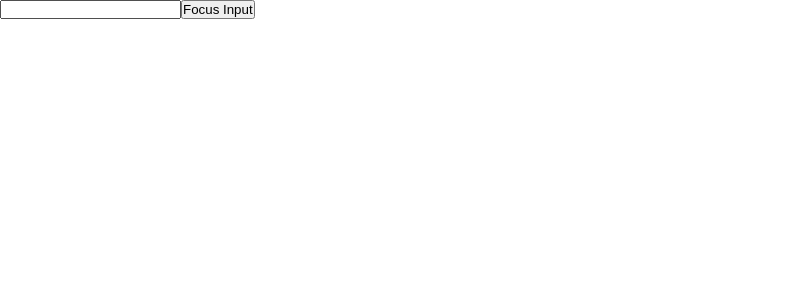
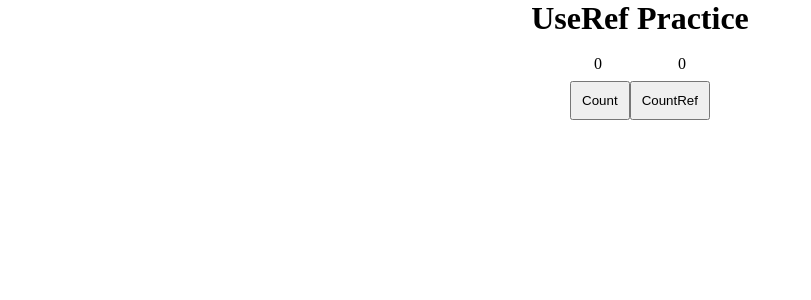
Before and after one commit to Shaahzad/ReactJs_Practice, a React (Vite) app: page / in a window 1280 px wide. Shown: the top 300 px of the page, without its empty margins (0-811 px from the left). Built offline with nearby package versions, Linux system fonts and the light colour scheme.

Commit message:
Working on differnece b/w useRef and useState

```diff
--- a/src/App.jsx
+++ b/src/App.jsx
@@ -4,7 +4,7 @@ import Cart from './Cart'
 import Form from './hook-form/Form'
 import { Usememohook } from './usememo'
 import { WithCallbackExample } from './useCallbackhook'
-import UseRefhook from './useRefhook'
+import Userefhook from './Userefhook'
 
 const App = () => {
   return (
@@ -16,7 +16,8 @@ const App = () => {
       {/* <Form/> */}
       {/* <Usememohook/> */}
       {/* <WithCallbackExample/> */}
-      <UseRefhook/>
+      {/* <UseRefhook/> */}
+      <Userefhook/>
     </div>
   )
 }
--- /dev/null
+++ b/src/Userefhook.tsx
@@ -0,0 +1,36 @@
+import { useRef, useState } from "react";
+
+const Userefhook = () => {
+    const [count, setCount] = useState(0)
+    const countRef = useRef(0)
+console.log(countRef);
+
+    const HandleState = () => {
+        console.log('CountState:', count);
+        setCount(count + 1)
+    }
+
+    const HandleRef = () => {
+        countRef.current = countRef.current + 1;
+        console.log('CountRef:', countRef.current);
+    }
+
+    return (
+        <>
+            <h1 style={{ textAlign: 'center' }}>UseRef Practice</h1>
+            <div style={{ display: 'flex', flexDirection: 'column', justifyContent: 'center', alignItems: 'center', height: '100px', gap: '8px' }}>
+                <div style={{ display: 'flex', gap: '76px' }}>
+                    <span>{count}</span>
+                    <span>{countRef.current}</span>
+                </div>
+                <div >
+                    <button onClick={HandleState} style={{ padding: '10px 10px' }}>Count</button>
+                    <button onClick={HandleRef} style={{ padding: '10px 10px' }}>CountRef</button>
+                </div>
+            </div>
+        </>
+
+    );
+}
+
+export default Userefhook
--- a/src/useRefhook.jsx
+++ /dev/null
@@ -1,18 +0,0 @@
-import React, { useEffect, useRef, useState } from 'react'
-
-const UseRefhook = () => {
-    const inputElement = useRef();
-
-    const focusInput = () => {
-        inputElement.current.focus();
-    };
-
-    return (
-        <>
-            <input type="text" ref={inputElement} />
-            <button onClick={focusInput}>Focus Input</button>
-        </>
-    );
-}
-
-export default UseRefhook
--- a/src/usememo.jsx
+++ b/src/usememo.jsx
@@ -1,44 +1,18 @@
-import { useMemo, useState } from 'react';
+import { useMemo, useRef, useState } from 'react';
 
 export const Usememohook = () => {
-    const [count, setCount] = useState(0);
-    const [todos, setTodos] = useState([]);
-    const calculation = useMemo(() => {
-        expensiveCalculation(count);
-    }, [count])
+    const [count, setCount] = useState(0)
+    const countRef = useRef(0)
+    return (
+        <>
+        <h1 style={{ textAlign: 'center' }}>UseRef Practice</h1>
+        <div style={{display: 'flex', justifyContent: 'center', alignItems: 'center', height: '100px', gap: '8px'}}>
+            <span>{count}</span>
+            <span>{countRef}</span>
+            <button style={{padding: '10px 10px'}}>Count</button>
+            <button style={{padding: '10px 10px'}}>CountRef</button>
+        </div>
+        </>
 
-    const increment = () => {
-        setCount((c) => c + 1);
-    };
-    const addTodo = () => {
-        setTodos((t) => [...t, "New Todo"]);
-    };
-
-    return (
-        <div>
-            <div>
-                <h2>My Todos</h2>
-                {todos.map((todo, index) => {
-                    return <p key={index}>{todo}</p>;
-                })}
-                <button onClick={addTodo}>Add Todo</button>
-            </div>
-            <hr />
-            <div>
-                Count: {count}
-                <button onClick={increment}>+</button>
-                <h2>Expensive Calculation</h2>
-                {calculation}
-                <p>Note that this example executes the expensive function also when you click on the Add Todo button.</p>
-            </div>
-        </div>
     );
 };
-
-const expensiveCalculation = (num) => {
-    console.log("Calculating...");
-    for (let i = 0; i < 100; i++) {
-        num += 1;
-    }
-    return num;
-};
```
